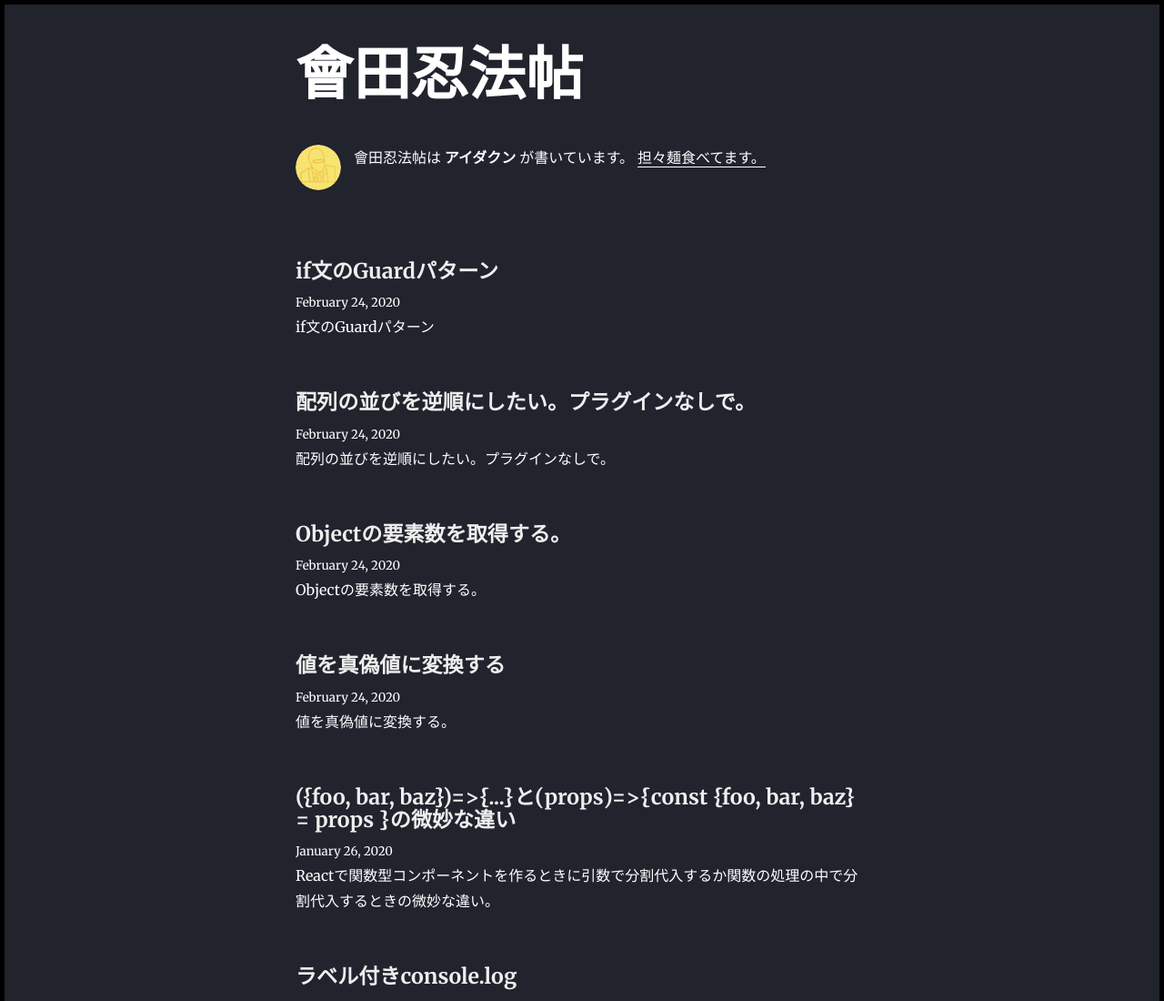
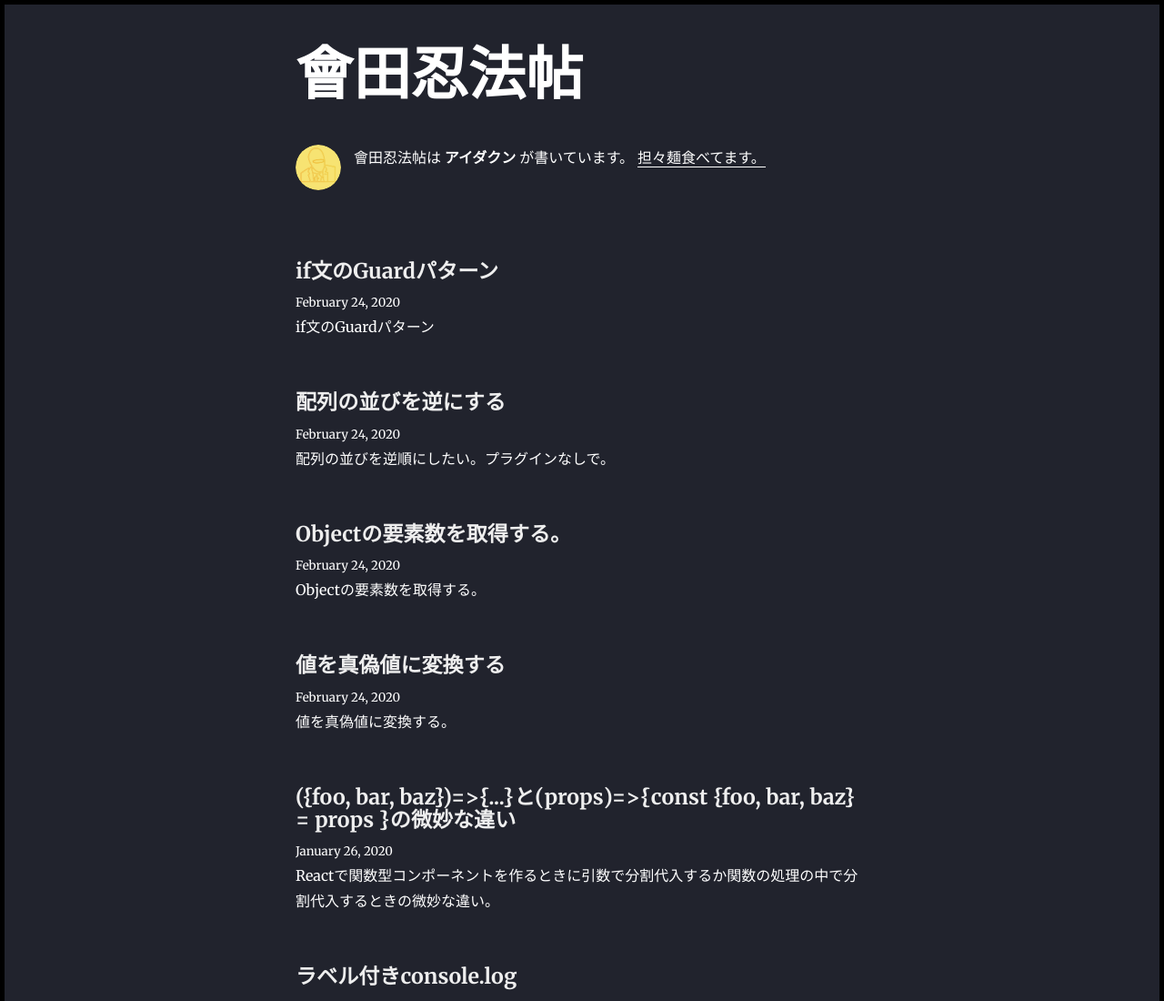
Before and after one commit to aidaninja/aidaNinjaScroll, a Gatsby site: page / in a window 1280 px wide. Shown: the top 1100 px of the page at 91% size. Built offline with nearby package versions, Linux system fonts and the light colour scheme; Gatsby itself is replaced by a stand-in of ours; some packages are replaced by stand-ins of ours.

Commit message:
Update Blog “2020-02-24-配列の並びを逆順にしたい。プラグインなしで。”

```diff
--- a/content/blog/2020-02-24-配列の並びを逆順にしたい。プラグインなしで。.md
+++ b/content/blog/2020-02-24-配列の並びを逆順にしたい。プラグインなしで。.md
@@ -1,5 +1,5 @@
 ---
-title: 配列の並びを逆順にしたい。プラグインなしで。
+title: 配列の並びを逆にする
 date: 2020-02-24T12:42:10.606Z
 description: 配列の並びを逆順にしたい。プラグインなしで。
 ---
```
